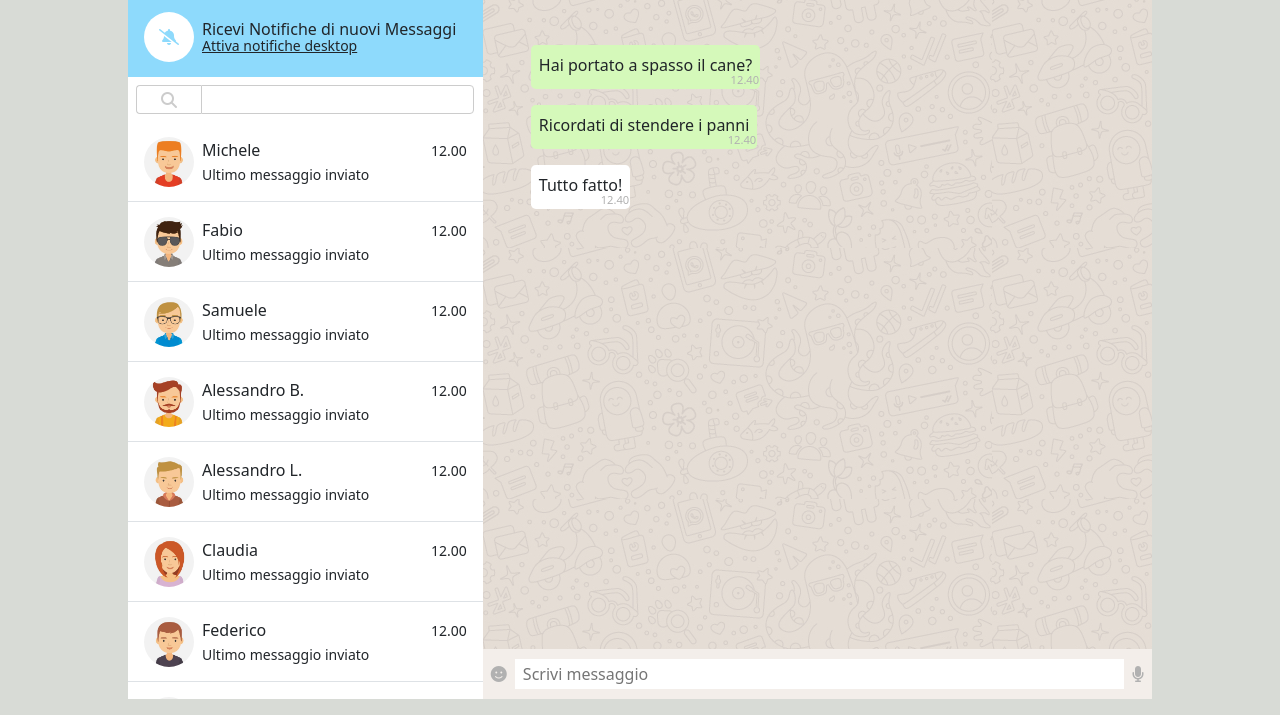
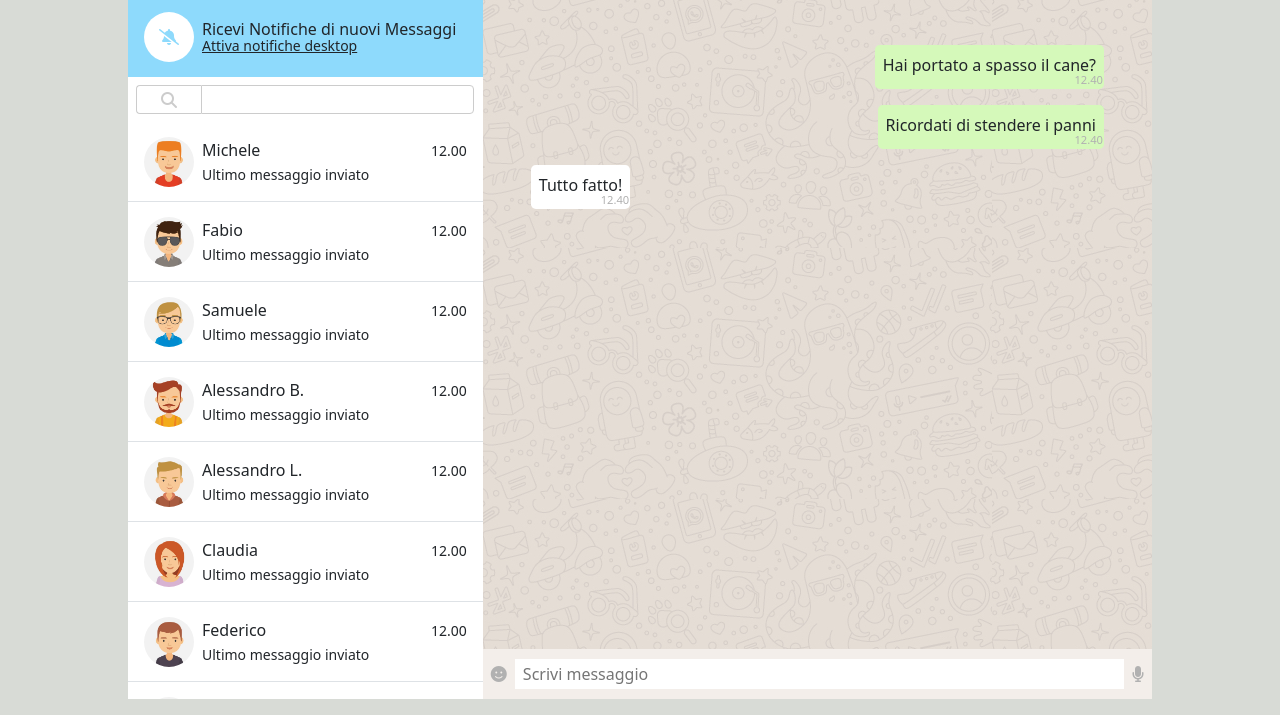
Before and after one commit to MartinaGangemi/vue-boolzapp, a plain HTML site: page index.html in a window 1280 px wide. Shown: the part 85-800 px from the top of the page. Drawn offline with nearby package versions, Linux system fonts and the light colour scheme.

Commit message:
final commit

```diff
--- a/assets/css/style.css
+++ b/assets/css/style.css
@@ -19,14 +19,12 @@ main{
     height: 100vh;
     background-color: var(--ligh-bg);
     position: relative;
-
 }
 
 .top_green{
     height: 10vh;
     background-color: var(--success-bg);
 }
-
 
 .main_container{
     width: 80vw;
@@ -36,8 +34,6 @@ main{
     position: relative;
     bottom: 8vh;
 }
-
-
 
 
 /* contacts zone */
@@ -143,16 +139,19 @@ main{
     width: 100%;
 }
 
-.user-text{
+.user-text .text{
    background-color: var(--bg-yourmsg);
     max-width: 100%;
-    justify-content: flex-end !important;
 
 }
 
-.your-text{
+.user-text{
+    justify-content: flex-end ;
+
+}
+
+.your-text .text{
     background-color: white;
-
 }
 
 .ora-messaggio{
--- a/index.html
+++ b/index.html
@@ -98,8 +98,8 @@
                         </div>
                         <div class="chat-container">
                             <div class="chat-zone p-5">
-                                 <div class=" d-flex  mb-3"  v-for="text in contacts[activeUser].messages">
-                                   <div class=" rounded-3 p-2 position-relative" :class="text.status === 'sent' ? 'user-text ' : 'your-text'">
+                                 <div class=" d-flex  mb-3 "  v-for="text in contacts[activeUser].messages"  :class="text.status === 'sent' ? 'user-text ' : 'your-text'">
+                                   <div class=" rounded-3 text p-2 position-relative">
                                        <div class="mb-1" >{{text.message}}</div>
                                       <div class="position-absolute ora-messaggio"><small>12.40</small></div>
                                    </div>
```
